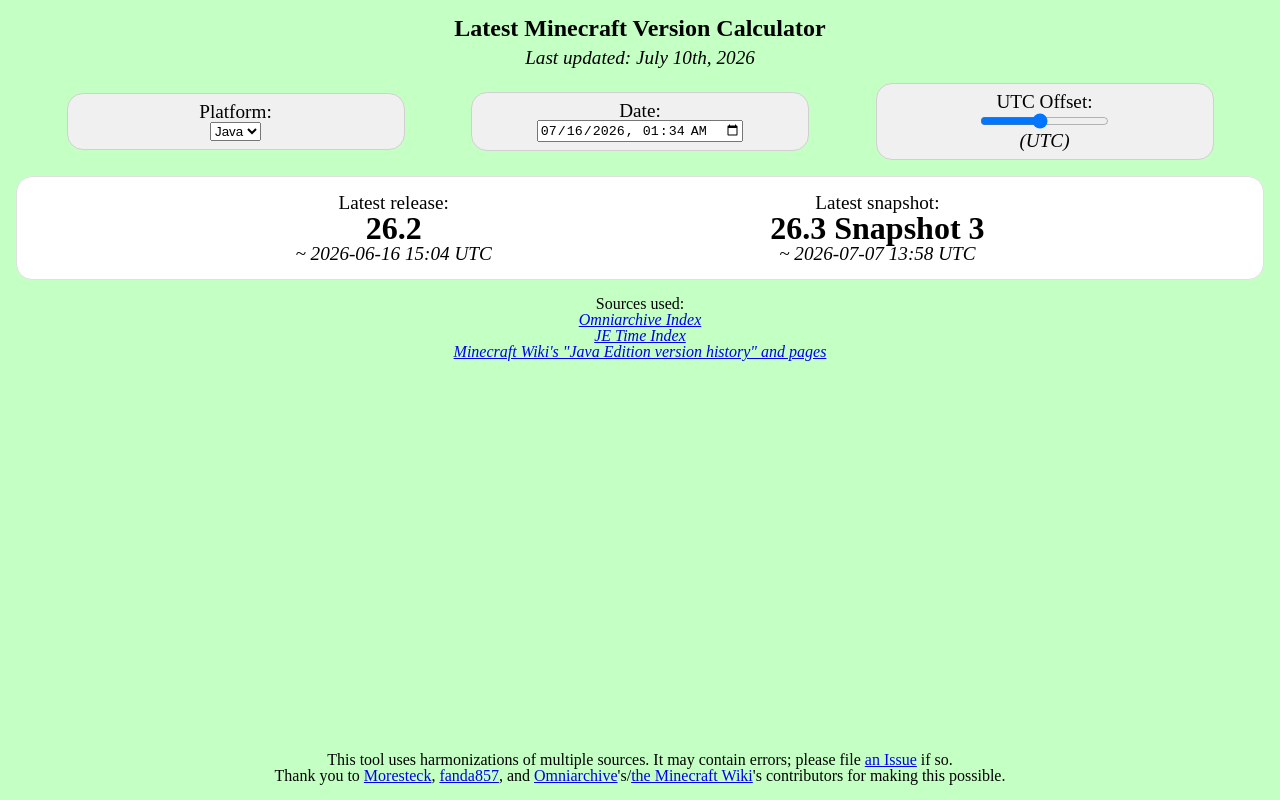
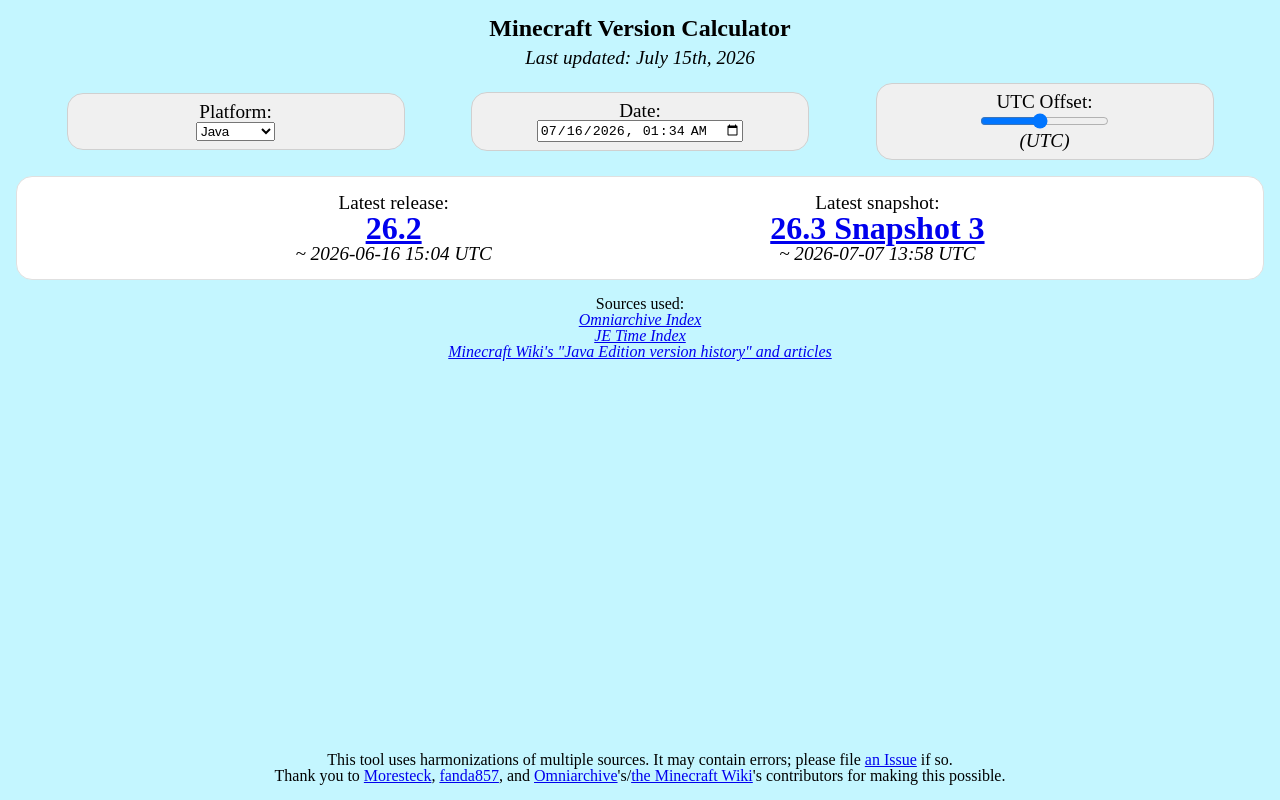
Before and after one commit to Nel-S/latest-version-calculator, a website built with Vite: page index.html in a window 1280 px wide. Built offline with nearby package versions, Linux system fonts and the light colour scheme.

Commit message:
1.2.0 - Change background hue - Remove in-app references to "Latest" (groundwork for #1) - Add Xbox 360 versions (#5) - Add ability to link to a URL with version name in JSON (#2) - Add ability to hide snapshot output for version lists without snapshots - Add auto-calculation for version list time resolution + whether it has any snapshots, without needing to be manually specified in the JSON (#2) - Improve Zod URL restrictions, plus allow source labels to default to URL if not provided (#2)

```diff
--- a/index.html
+++ b/index.html
@@ -7,8 +7,8 @@
 	<!-- <link rel="icon" type="image/svg+xml" href="/favicon.svg" /> -->
 	<link rel="icon" type="image/png" href="/blank.png" />
 	<meta name="viewport" content="width=device-width, initial-scale=1.0" />
-	<title>Latest Minecraft Version Calculator</title>
-	<meta property="og:title" content="Latest Minecraft Version Calculator">
+	<title>Minecraft Version Calculator</title>
+	<meta property="og:title" content="Minecraft Version Calculator">
 	<meta property="og:description" content="Finds the latest Minecraft release and snapshot on a particular date.">
 </head>
 
@@ -23,8 +23,8 @@
 
 	<div class="page">
 		<div>
-			<h1 class="title">Latest Minecraft Version Calculator</h1>
-			<p class="subtext">Last updated: July 10th, 2026</p>
+			<h1 class="title">Minecraft Version Calculator</h1>
+			<p class="subtext">Last updated: July 15th, 2026</p>
 		</div>
 
 		<ul class="input-box">
@@ -32,7 +32,7 @@
 				<label class="label" for="platform-form">Platform:</label>
 				<select class="listener" id="platform-form">
 					<option>Java</option>
-					<!-- <option>Bedrock</option> -->
+					<option>Xbox 360</option>
 				</select>
 			</li>
 			<li class="narrow-rounded-box input-entry">
@@ -47,15 +47,15 @@
 		</ul>
 
 		<div class="rounded-box output-box">
-			<div id="latest-release-box">
+			<div id="release-box">
 				<p class="label">Latest release:</p>
-				<p class="version-name" id="latest-release"></p>
-				<p class="subtext" id="latest-release-time"></p>
+				<p class="version-name" id="release"></p>
+				<p class="subtext" id="release-time"></p>
 			</div>
-			<div id="latest-snapshot-box">
+			<div id="snapshot-box">
 				<p class="label">Latest snapshot:</p>
-				<p class="version-name" id="latest-snapshot"></p>
-				<p class="subtext" id="latest-snapshot-time"></p>
+				<p class="version-name" id="snapshot"></p>
+				<p class="subtext" id="snapshot-time"></p>
 			</div>
 		</div>
 
--- a/package.json
+++ b/package.json
@@ -1,7 +1,7 @@
 {
   "name": "latest-version-calculator",
   "private": true,
-  "version": "1.1.0",
+  "version": "1.2.0",
   "type": "module",
   "scripts": {
     "dev": "vite",
--- a/public/defaults.css
+++ b/public/defaults.css
@@ -1,6 +1,6 @@
 @layer defaults {
 	body {
-		background-color: rgb(196, 255, 196);
+		background-color: rgb(196, 246, 255);
 		display: flex;
 		flex-direction: column;
 		width: 100%;
--- a/src/main.ts
+++ b/src/main.ts
@@ -3,7 +3,7 @@ import {DateUtils, ElementUtils} from "./util.js"
 import {VersionListMethods, versionListSchema} from "./version-lists/helpers.js";
 import type {VersionList} from "./version-lists/helpers.js";
 import * as java_versions from "./version-lists/java.json"
-import * as bedrock_versions from "./version-lists/bedrock.json"
+import * as xbox_360_versions from "./version-lists/xbox-360.json"
 
 const datetimeWithMemory = new DatetimeWithMemory(
 	"#datetime-form",
@@ -19,7 +19,7 @@ function initialize(): void {
 
 	// Add event listeners.
 	const platformForm = ElementUtils.getElementOrThrow<HTMLInputElement>("#platform-form");
-	platformForm.addEventListener("input", function(){updateDatetimeResolution(); recalculate();});
+	platformForm.addEventListener("input", function(){updateDatetimeResolution(); updateSanpshotOutput(); recalculate();});
 
 	const dateForm = ElementUtils.getElementOrThrow<HTMLInputElement>("#datetime-form");
 	dateForm.addEventListener("input", function(){recalculate();});
@@ -29,6 +29,7 @@ function initialize(): void {
 
 	// Call functions to initialize the page on the current date/time.
 	updateDatetimeResolution();
+	updateSanpshotOutput();
 	updateRangeOutput();
 	recalculate();
 }
@@ -50,6 +51,15 @@ function updateDatetimeResolution(): void {
 	else datetimeWithMemory.toLowResolution();
 }
 
+function updateSanpshotOutput(): void {
+	const snapshotBox = ElementUtils.getElementOrThrow<HTMLInputElement>("#snapshot-box");
+
+	// Get current list's resolution
+	const versionList = getListFromForm();
+	if (!versionList || versionList.hasSnapshots) snapshotBox.classList.remove("hidden");
+	else snapshotBox.classList.add("hidden");
+}
+
 function getListFromForm(): VersionList | null {
 	const platformForm = ElementUtils.getElementOrNull<HTMLInputElement>("#platform-form");
 	if (!platformForm) return null;
@@ -57,18 +67,18 @@ function getListFromForm(): VersionList | null {
 	switch (platformForm.value) {
 		case "Java":
 			return versionListSchema.parse(java_versions);
-		case "Bedrock":
-			return versionListSchema.parse(bedrock_versions);
+		case "Xbox 360":
+			return versionListSchema.parse(xbox_360_versions);
 		default:
 			return null;
 	}
 }
 
 function recalculate(): void {
-	const releaseOutput = ElementUtils.getElementOrThrow("#latest-release");
-	const releaseTimeOutput = ElementUtils.getElementOrThrow("#latest-release-time");
-	const snapshotOutput = ElementUtils.getElementOrThrow("#latest-snapshot");
-	const snapshotTimeOutput = ElementUtils.getElementOrThrow("#latest-snapshot-time");
+	const releaseOutput = ElementUtils.getElementOrThrow("#release");
+	const releaseTimeOutput = ElementUtils.getElementOrThrow("#release-time");
+	const snapshotOutput = ElementUtils.getElementOrThrow("#snapshot");
+	const snapshotTimeOutput = ElementUtils.getElementOrThrow("#snapshot-time");
 	const sourcesOutput = ElementUtils.getElementOrThrow("#sources-list");
 
 	const list = getListFromForm();
@@ -80,7 +90,7 @@ function recalculate(): void {
 		return;
 	}
 
-	if (!list.sources.length) sourcesOutput.innerHTML = "[None]";
+	if (!list.sources || !list.sources.length) sourcesOutput.innerHTML = "[None]";
 	else {
 		sourcesOutput.innerHTML = "";
 		for (const source of list.sources) {
@@ -98,18 +108,20 @@ function recalculate(): void {
 	}
 
 	const {releaseEntry, snapshotEntry} = VersionListMethods.getLatestVersionsOn(list, datetime);
-	releaseOutput.innerText = releaseEntry ?
-		`${releaseEntry.name}` :
-		`[No releases existed]`;
-	releaseTimeOutput.innerText = releaseEntry ?
-		`~ ${list.highResolution ? DateUtils.extractDateAndTime(releaseEntry.timestamp, true) + " UTC" : DateUtils.extractDate(releaseEntry.timestamp)}` :
-		"";
-	snapshotOutput.innerText = snapshotEntry ?
-		`${snapshotEntry.name}` :
-		`[No snapshots existed]`;
-	snapshotTimeOutput.innerText = snapshotEntry ?
-		`~ ${list.highResolution ? DateUtils.extractDateAndTime(snapshotEntry.timestamp, true) + " UTC" : DateUtils.extractDate(snapshotEntry.timestamp)}` :
-		"";
+	if (!releaseEntry) {
+		releaseOutput.innerText = `[No releases existed]`;
+		releaseTimeOutput.innerText = "";
+	} else {
+		releaseOutput.innerHTML = releaseEntry.url ? `<a href=${releaseEntry.url}>${releaseEntry.name}</a>` : `${releaseEntry.name}`;
+		releaseTimeOutput.innerText = `~ ${list.highResolution ? DateUtils.extractDateAndTime(releaseEntry.timestamp, true) + " UTC" : DateUtils.extractDate(releaseEntry.timestamp)}`;
+	}
+	if (!snapshotEntry) {
+		snapshotOutput.innerText = `[No snapshots existed]`;
+		snapshotTimeOutput.innerText = "";
+	} else {
+		snapshotOutput.innerHTML = snapshotEntry.url ? `<a href=${snapshotEntry.url}>${snapshotEntry.name}</a>` : `${snapshotEntry.name}`;
+		snapshotTimeOutput.innerText = `~ ${list.highResolution ? DateUtils.extractDateAndTime(snapshotEntry.timestamp, true) + " UTC" : DateUtils.extractDate(snapshotEntry.timestamp)}`;
+	}
 }
 
 window.addEventListener("DOMContentLoaded", initialize);
--- a/src/util.ts
+++ b/src/util.ts
@@ -10,6 +10,12 @@ export class DateUtils {
 		                                          ^^^^^^^^^^
 		*/
 		return date.toISOString().slice(0, 10);
+	}
+	static extractTime(date: Date): string {
+		/* Date.toISOString will be in the format YYYY-MM-DDThh:mm:ss...
+		                                                     ^^^^^^^^
+		*/
+		return date.toISOString().slice(11, 19);
 	}
 	static extractDateAndTime(datetime: Date, humanReadable: boolean = false): string {
 		/* Date.toISOString will be in the format YYYY-MM-DDThh:mm:ss...
--- a/src/version-lists/bedrock.json
+++ /dev/null
@@ -1,16 +0,0 @@
-{
-	"entries": [
-		{
-			"name": "Preview 26.40.30",
-			"timestamp": "2026-07-07",
-			"snapshot": true
-		}
-	],
-	"sources": [
-		{
-			"url": "https://minecraft.wiki/w/Bedrock_Edition_version_history/Development_versions",
-			"label": "Minecraft Wiki's \"Bedrock Edition version history [for] development versions\""
-		}
-	],
-	"highResolution": false
-}
--- a/src/version-lists/helpers.ts
+++ b/src/version-lists/helpers.ts
@@ -1,5 +1,13 @@
 // TODO: Replace with zod/mini when stable
 import {z} from "zod";
+import {DateUtils} from "../util";
+
+// Recommended URL parameters from Zod's documentation
+const httpUrl = z.url({
+  protocol: /^https?$/,
+  hostname: z.regexes.domain,
+  normalize: true
+});
 
 const entrySchema = z.object({
 	name: z.string(),
@@ -7,14 +15,15 @@ const entrySchema = z.object({
 	timestamp: z.string().transform((timestamp) => {
 		return new Date(timestamp);
 	// ...and verified to ensure they're valid dates
-	}).refine((timestamp) => !isNaN(timestamp.getTime())),
+	}).refine((timestamp) => !DateUtils.isInvalid(timestamp)),
+	url: httpUrl.optional().default(""),
 	snapshot: z.boolean().optional().default(false)
 });
 type Entry = z.infer<typeof entrySchema>;
 
 const sourceSchema = z.object({
-	url: z.string(),
-	label: z.string()
+	url: httpUrl,
+	label: z.string().optional().default("")
 });
 type Source = z.infer<typeof sourceSchema>;
 
@@ -22,9 +31,16 @@ export const versionListSchema = z.object({
 	entries: z.array(entrySchema).transform((entries) => {
 		return [...entries].sort((a, b) => b.timestamp.getTime() - a.timestamp.getTime())
 	}),
-	sources: z.array(sourceSchema),
-	highResolution: z.boolean().default(false)
-});
+	sources: z.array(sourceSchema).optional().default([]),
+}).transform((data) => ({
+	...data,
+	highResolution: data.entries.filter((entry) => {
+		return DateUtils.extractTime(entry.timestamp) != "00:00:00"
+	}).length > 0,
+	hasSnapshots: data.entries.filter((entry) => {
+		return entry.snapshot
+	}).length > 0
+}));
 export type VersionList = z.infer<typeof versionListSchema>;
 
 export class VersionListMethods {
@@ -36,7 +52,7 @@ export class VersionListMethods {
 	// }
 
 	static sourceToHTML(source: Source): string {
-		return `<a href="${source.url}">${source.label}</a>`;
+		return `<a href="${source.url}">${source.label ? source.label : source.url}</a>`;
 	}
 
 	static getLatestVersionsOn(list: VersionList, date: Date) : {releaseEntry: Entry | null, snapshotEntry: Entry | null} {
--- /dev/null
+++ b/src/version-lists/xbox-360.json
@@ -0,0 +1,409 @@
+{
+	"entries": [
+		{
+			"name": "Build 1.66.0016.0",
+			"timestamp": "2011-11-14",
+			"url": "https://minecraft.wiki/w/Xbox_360_Edition_Build_0016"
+		},
+		{
+			"name": "Build 1.66.0033.0",
+			"timestamp": "2012-01-27",
+			"url": "https://minecraft.wiki/w/Xbox_360_Edition_Build_0033"
+		},
+		{
+			"name": "Build 1.66.0035.0",
+			"timestamp": "2012-02-01",
+			"url": "https://minecraft.wiki/w/Xbox_360_Edition_Build_0035"
+		},
+		{
+			"name": "Build 0.66.0054.0",
+			"timestamp": "2012-03-22",
+			"url": "https://minecraft.wiki/w/Xbox_360_Edition_Build_0054"
+		},
+		{
+			"name": "Title Update 0",
+			"timestamp": "2012-05-09",
+			"url": "https://minecraft.wiki/w/Xbox_360_Edition_TU0"
+		},
+		{
+			"name": "Title Update 1",
+			"timestamp": "2012-05-09",
+			"url": "https://minecraft.wiki/w/Xbox_360_Edition_TU1"
+		},
+		{
+			"name": "Title Update 2",
+			"timestamp": "2012-06-15",
+			"url": "https://minecraft.wiki/w/Xbox_360_Edition_TU2"
+		},
+		{
+			"name": "Title Update 3",
+			"timestamp": "2012-07-13",
+			"url": "https://minecraft.wiki/w/Xbox_360_Edition_TU3"
+		},
+		{
+			"name": "Title Update 4",
+			"timestamp": "2012-08-07",
+			"url": "https://minecraft.wiki/w/Xbox_360_Edition_TU4"
+		},
+		{
+			"name": "Title Update 5",
+			"timestamp": "2012-10-16",
+			"url": "https://minecraft.wiki/w/Xbox_360_Edition_TU5"
+		},
+		{
+			"name": "Title Update 6",
+			"timestamp": "2012-11-15",
+			"url": "https://minecraft.wiki/w/Xbox_360_Edition_TU6"
+		},
+		{
+			"name": "Title Update 7",
+			"timestamp": "2012-12-19",
+			"url": "https://minecraft.wiki/w/Xbox_360_Edition_TU7"
+		},
+		{
+			"name": "Title Update 8",
+			"timestamp": "2013-01-30",
+			"url": "https://minecraft.wiki/w/Xbox_360_Edition_TU8"
+		},
+		{
+			"name": "Title Update 9",
+			"timestamp": "2013-04-04",
+			"url": "https://minecraft.wiki/w/Xbox_360_Edition_TU9"
+		},
+		{
+			"name": "Title Update 10",
+			"timestamp": "2013-04-16",
+			"url": "https://minecraft.wiki/w/Xbox_360_Edition_TU10"
+		},
+		{
+			"name": "Title Update 11",
+			"timestamp": "2013-05-10",
+			"url": "https://minecraft.wiki/w/Xbox_360_Edition_TU11"
+		},
+		{
+			"name": "Title Update 12",
+			"timestamp": "2013-08-23",
+			"url": "https://minecraft.wiki/w/Xbox_360_Edition_TU12"
+		},
+		{
+			"name": "Title Update 13",
+			"timestamp": "2013-10-02",
+			"url": "https://minecraft.wiki/w/Xbox_360_Edition_TU13"
+		},
+		{
+			"name": "Title Update 14",
+			"timestamp": "2014-03-26",
+			"url": "https://minecraft.wiki/w/Xbox_360_Edition_TU14"
+		},
+		{
+			"name": "Title Update 15",
+			"timestamp": "2014-04-10",
+			"url": "https://minecraft.wiki/w/Xbox_360_Edition_TU15"
+		},
+		{
+			"name": "Title Update 16",
+			"timestamp": "2014-05-19",
+			"url": "https://minecraft.wiki/w/Xbox_360_Edition_TU16"
+		},
+		{
+			"name": "Title Update 17",
+			"timestamp": "2014-09-04",
+			"url": "https://minecraft.wiki/w/Xbox_360_Edition_TU17"
+		},
+		{
+			"name": "Title Update 18",
+			"timestamp": "2014-10-07",
+			"url": "https://minecraft.wiki/w/Xbox_360_Edition_TU18"
+		},
+		{
+			"name": "Title Update 19",
+			"timestamp": "2014-12-18",
+			"url": "https://minecraft.wiki/w/Xbox_360_Edition_TU19"
+		},
+		{
+			"name": "Title Update 20",
+			"timestamp": "2015-01-23",
+			"url": "https://minecraft.wiki/w/Xbox_360_Edition_TU20"
+		},
+		{
+			"name": "Title Update 21",
+			"timestamp": "2015-02-10",
+			"url": "https://minecraft.wiki/w/Xbox_360_Edition_TU21"
+		},
+		{
+			"name": "Title Update 22",
+			"timestamp": "2015-02-27",
+			"url": "https://minecraft.wiki/w/Xbox_360_Edition_TU22"
+		},
+		{
+			"name": "Title Update 23",
+			"timestamp": "2015-03-25",
+			"url": "https://minecraft.wiki/w/Xbox_360_Edition_TU23"
+		},
+		{
+			"name": "Title Update 24",
+			"timestamp": "2015-04-29",
+			"url": "https://minecraft.wiki/w/Xbox_360_Edition_TU24"
+		},
+		{
+			"name": "Title Update 25",
+			"timestamp": "2015-07-01",
+			"url": "https://minecraft.wiki/w/Xbox_360_Edition_TU25"
+		},
+		{
+			"name": "Title Update 26",
+			"timestamp": "2015-07-03",
+			"url": "https://minecraft.wiki/w/Xbox_360_Edition_TU26"
+		},
+		{
+			"name": "Title Update 27",
+			"timestamp": "2015-07-24",
+			"url": "https://minecraft.wiki/w/Xbox_360_Edition_TU27"
+		},
+		{
+			"name": "Title Update 28",
+			"timestamp": "2015-08-28",
+			"url": "https://minecraft.wiki/w/Xbox_360_Edition_TU28"
+		},
+		{
+			"name": "Title Update 29",
+			"timestamp": "2015-09-11",
+			"url": "https://minecraft.wiki/w/Xbox_360_Edition_TU29"
+		},
+		{
+			"name": "Title Update 30",
+			"timestamp": "2015-10-23",
+			"url": "https://minecraft.wiki/w/Xbox_360_Edition_TU30"
+		},
+		{
+			"name": "Title Update 31",
+			"timestamp": "2015-12-18",
+			"url": "https://minecraft.wiki/w/Xbox_360_Edition_TU31"
+		},
+		{
+			"name": "Title Update 32",
+			"timestamp": "2016-02-12",
+			"url": "https://minecraft.wiki/w/Xbox_360_Edition_TU32"
+		},
+		{
+			"name": "Title Update 33",
+			"timestamp": "2016-02-25",
+			"url": "https://minecraft.wiki/w/Xbox_360_Edition_TU33"
+		},
+		{
+			"name": "Title Update 34",
+			"timestamp": "2016-04-06",
+			"url": "https://minecraft.wiki/w/Xbox_360_Edition_TU34"
+		},
+		{
+			"name": "Title Update 35",
+			"timestamp": "2016-04-19",
+			"url": "https://minecraft.wiki/w/Xbox_360_Edition_TU35"
+		},
+		{
+			"name": "Title Update 36",
+			"timestamp": "2016-06-21",
+			"url": "https://minecraft.wiki/w/Xbox_360_Edition_TU36"
+		},
+		{
+			"name": "Title Update 37",
+			"timestamp": "2016-06-26",
+			"url": "https://minecraft.wiki/w/Xbox_360_Edition_TU37"
+		},
+		{
+			"name": "Title Update 38",
+			"timestamp": "2016-06-30",
+			"url": "https://minecraft.wiki/w/Xbox_360_Edition_TU38"
+		},
+		{
+			"name": "Title Update 39",
+			"timestamp": "2016-07-26",
+			"url": "https://minecraft.wiki/w/Xbox_360_Edition_TU39"
+		},
+		{
+			"name": "Title Update 41",
+			"timestamp": "2016-08-30",
+			"url": "https://minecraft.wiki/w/Xbox_360_Edition_TU41"
+		},
+		{
+			"name": "Title Update 42",
+			"timestamp": "2016-09-09",
+			"url": "https://minecraft.wiki/w/Xbox_360_Edition_TU42"
+		},
+		{
+			"name": "Title Update 43",
+			"timestamp": "2016-10-04",
+			"url": "https://minecraft.wiki/w/Xbox_360_Edition_TU43"
+		},
+		{
+			"name": "Title Update 44",
+			"timestamp": "2016-10-25",
+			"url": "https://minecraft.wiki/w/Xbox_360_Edition_TU44"
+		},
+		{
+			"name": "Title Update 45",
+			"timestamp": "2016-10-28",
+			"url": "https://minecraft.wiki/w/Xbox_360_Edition_TU45"
+		},
+		{
+			"name": "Title Update 46",
+			"timestamp": "2016-12-21",
+			"url": "https://minecraft.wiki/w/Xbox_360_Edition_TU46"
+		},
+		{
+			"name": "Title Update 47",
+			"timestamp": "2017-01-13",
+			"url": "https://minecraft.wiki/w/Xbox_360_Edition_TU47"
+		},
+		{
+			"name": "Title Update 48",
+			"timestamp": "2017-01-31",
+			"url": "https://minecraft.wiki/w/Xbox_360_Edition_TU48"
+		},
+		{
+			"name": "Title Update 49",
+			"timestamp": "2017-02-28",
+			"url": "https://minecraft.wiki/w/Xbox_360_Edition_TU49"
+		},
+		{
+			"name": "Title Update 50",
+			"timestamp": "2017-03-14",
+			"url": "https://minecraft.wiki/w/Xbox_360_Edition_TU50"
+		},
+		{
+			"name": "Title Update 51",
+			"timestamp": "2017-03-28",
+			"url": "https://minecraft.wiki/w/Xbox_360_Edition_TU51"
+		},
+		{
+			"name": "Title Update 52",
+			"timestamp": "2017-04-25",
+			"url": "https://minecraft.wiki/w/Xbox_360_Edition_TU52"
+		},
+		{
+			"name": "Title Update 53",
+			"timestamp": "2017-05-30",
+			"url": "https://minecraft.wiki/w/Xbox_360_Edition_TU53"
+		},
+		{
+			"name": "Title Update 54",
+			"timestamp": "2017-06-27",
+			"url": "https://minecraft.wiki/w/Xbox_360_Edition_TU54"
+		},
+		{
+			"name": "Title Update 55",
+			"timestamp": "2017-07-06",
+			"url": "https://minecraft.wiki/w/Xbox_360_Edition_TU55"
+		},
+		{
+			"name": "Title Update 56",
+			"timestamp": "2017-07-25",
+			"url": "https://minecraft.wiki/w/Xbox_360_Edition_TU56"
+		},
+		{
+			"name": "Title Update 57",
+			"timestamp": "2017-08-29",
+			"url": "https://minecraft.wiki/w/Xbox_360_Edition_TU57"
+		},
+		{
+			"name": "Title Update 58",
+			"timestamp": "2017-10-27",
+			"url": "https://minecraft.wiki/w/Xbox_360_Edition_TU58"
+		},
+		{
+			"name": "Title Update 59",
+			"timestamp": "2017-11-14",
+			"url": "https://minecraft.wiki/w/Xbox_360_Edition_TU59"
+		},
+		{
+			"name": "Title Update 60",
+			"timestamp": "2017-12-19",
+			"url": "https://minecraft.wiki/w/Xbox_360_Edition_TU60"
+		},
+		{
+			"name": "Title Update 61",
+			"timestamp": "2018-01-18",
+			"url": "https://minecraft.wiki/w/Xbox_360_Edition_TU61"
+		},
+		{
+			"name": "Title Update 62",
+			"timestamp": "2018-01-30",
+			"url": "https://minecraft.wiki/w/Xbox_360_Edition_TU62"
+		},
+		{
+			"name": "Title Update 63",
+			"timestamp": "2018-03-27",
+			"url": "https://minecraft.wiki/w/Xbox_360_Edition_TU63"
+		},
+		{
+			"name": "Title Update 64",
+			"timestamp": "2018-04-24",
+			"url": "https://minecraft.wiki/w/Xbox_360_Edition_TU64"
+		},
+		{
+			"name": "Title Update 65",
+			"timestamp": "2018-05-29",
+			"url": "https://minecraft.wiki/w/Xbox_360_Edition_TU65"
+		},
+		{
+			"name": "Title Update 66",
+			"timestamp": "2018-06-21",
+			"url": "https://minecraft.wiki/w/Xbox_360_Edition_TU66"
+		},
+		{
+			"name": "Title Update 67",
+			"timestamp": "2018-07-31",
+			"url": "https://minecraft.wiki/w/Xbox_360_Edition_TU67"
+		},
+		{
+			"name": "Title Update 68",
+			"timestamp": "2018-08-28",
+			"url": "https://minecraft.wiki/w/Xbox_360_Edition_TU68"
+		},
+		{
+			"name": "Title Update 69",
+			"timestamp": "2018-09-11",
+			"url": "https://minecraft.wiki/w/Xbox_360_Edition_TU69"
+		},
+		{
+			"name": "Title Update 70",
+			"timestamp": "2018-09-25",
+			"url": "https://minecraft.wiki/w/Xbox_360_Edition_TU70"
+		},
+		{
+			"name": "Title Update 71",
+			"timestamp": "2018-10-23",
+			"url": "https://minecraft.wiki/w/Xbox_360_Edition_TU71"
+		},
+		{
+			"name": "Title Update 72",
+			"timestamp": "2018-11-06",
+			"url": "https://minecraft.wiki/w/Xbox_360_Edition_TU72"
+		},
+		{
+			"name": "Title Update 73",
+			"timestamp": "2018-12-18",
+			"url": "https://minecraft.wiki/w/Xbox_360_Edition_TU73"
+		},
+		{
+			"name": "Title Update 74",
+			"timestamp": "2019-03-19",
+			"url": "https://minecraft.wiki/w/Xbox_360_Edition_TU74"
+		},
+		{
+			"name": "Title Update 75",
+			"timestamp": "2019-04-30",
+			"url": "https://minecraft.wiki/w/Xbox_360_Edition_TU75"
+		}
+	],
+	"sources": [
+		{
+			"url": "https://docs.google.com/spreadsheets/d/1OCxMNQLeZJi4BlKKwHx2OlzktKiLEwFXnmCrSdAFwYQ?gid=1915497658",
+			"label": "Omniarchive Index"
+		},
+		{
+			"url": "https://minecraft.wiki/w/Template:Navbox_Legacy_Console_Edition_versions?oldid=3614205",
+			"label": "Minecraft Wiki's \"Xbox 360 Edition\" navigation box and articles"
+		}
+	]
+}
```
Also changed, not shown: src/version-lists/java.json, 1 other file.
